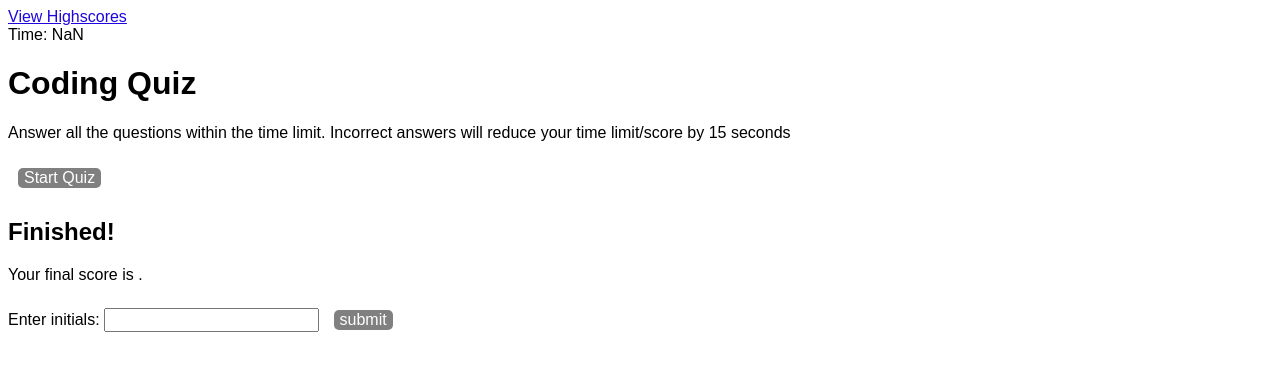
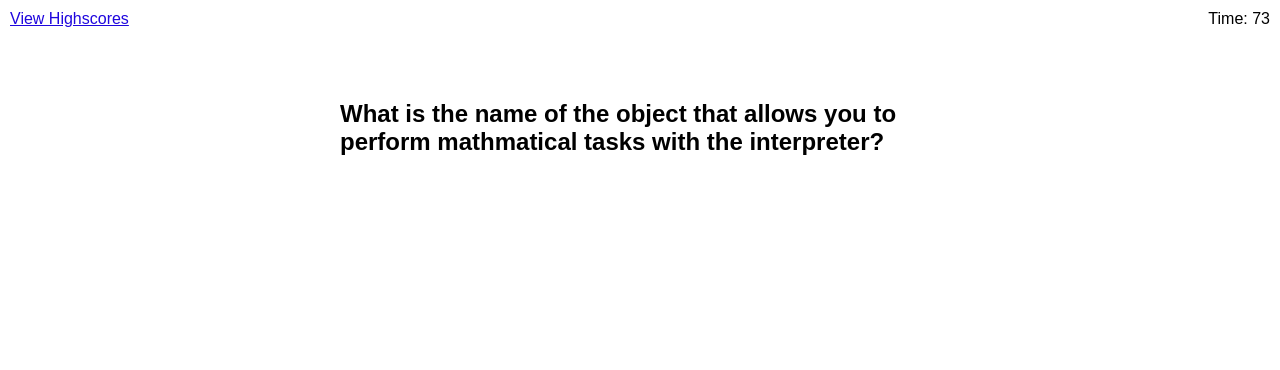
Before and after one commit to Blake1210/Coding-Quiz, a plain HTML site: page index.html in a window 1280 px wide. Both pictures are taken after a click on the button "Start Quiz". Drawn offline with Linux system fonts and the light colour scheme.

Commit message:
added questions. now trying to figure out why answers aren't showing

```diff
--- a/assets/css/style.css
+++ b/assets/css/style.css
@@ -47,3 +47,37 @@ li {
     padding: 5px;
     list-style: decimal inside none;
 }
+
+li:nth-child(odd) {
+    background-color: azure;
+}
+
+.wrapper {
+    margin: 100px auto 0 auto;
+    max-width: 600px;
+}
+
+.hide {
+    display: none;
+}
+
+.scores {
+    position: absolute;
+    top: 10px;
+    left: 10px;
+}
+
+.feedback {
+    font-style: italic;
+    font-size: 100%;
+    margin-top: 20px;
+    padding-top: 10px;
+    color: rgb(31, 6, 222);
+    border-top: 2px solid rgb(255, 255, 255);
+}
+
+.timer {
+    position: absolute;
+    top: 10px;
+  right: 10px;
+}
--- a/assets/js/question.js
+++ b/assets/js/question.js
@@ -0,0 +1,27 @@
+var questions = [
+    {
+        title: "What is the name of the object that allows you to perform mathmatical tasks with the interpreter?",
+        choices: ["Math", "Count", "Number", "Solve", ],
+        answer: 'Math',
+    },
+    {
+        title: "What kind of statement is used to execute actions based on a trigger or condition?",
+        choices: ["Fired Event", "Regular Expression", "Conditional Statement", "Boolean Variable"],
+        answer: 'Conditional Statement',
+    },
+    {
+        title: "What is the type of loop that continues through a block of code as long as the specified condition remains TRUE?",
+        choices: ["While Loop", "Else Loop", "For Loop", "Conditional Loop"],
+        answer: 'While Loop',
+    },
+    {
+        title: "What is a JavaScript element that represents either TRUE or FALSE values?",
+        choices: ["RegExp", "Condition", "Event", "Boolean"],
+        answer: 'Boolean',
+    },
+    {
+        title: "This is what you call the guide that defines coding conventions for all projects.",
+        choices: ["Main textbook", "Developer's reference", "Coding dictionary", "Style guide"],
+        answer: 'Style guide'
+    }
+];
```
